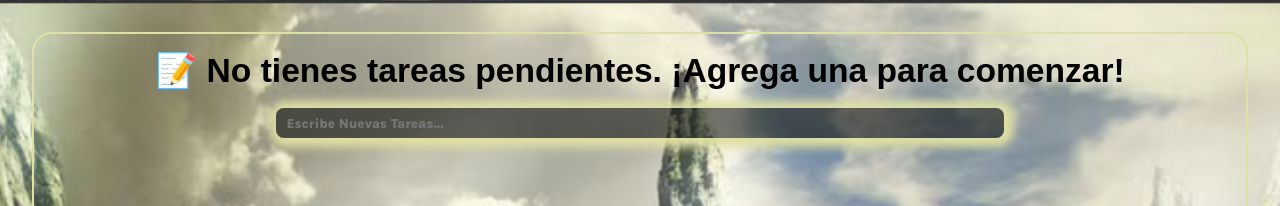
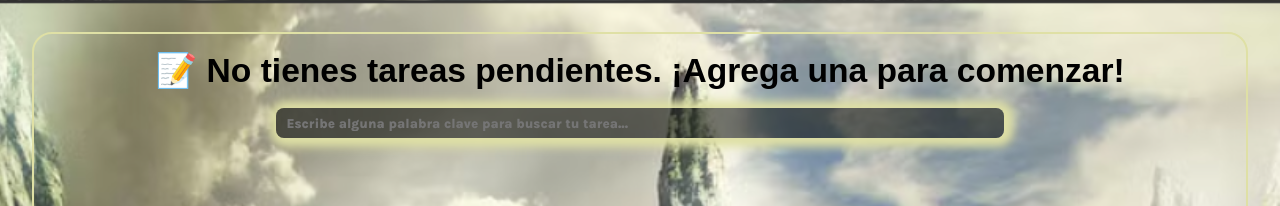
Before and after one commit to Edgar-Devep/Tasks-Manager-con-Navegacion-, a React (Vite) app: page / in a window 1280 px wide. Shown: the top 206 px of the page. Built offline with nearby package versions, Linux system fonts and the light colour scheme.

Commit message:
cambiando el placeholder

```diff
--- a/src/Components/TodoSearch/index.jsx
+++ b/src/Components/TodoSearch/index.jsx
@@ -15,7 +15,7 @@ function TodoSearch() {
       type='search'
       value={stateSearch}
       className= 'text-input'
-      placeholder= 'Escribe Nuevas Tareas...'
+      placeholder= 'Escribe alguna palabra clave para buscar tu tarea...'
       onChange={(event) => setStateSearch(event.target.value)}
       />
       {stateSearch && ( // aqui se esta validando si stateSearch tiene algun valor, si es asi se muestra el boton de limpiar sino queda en null
```
